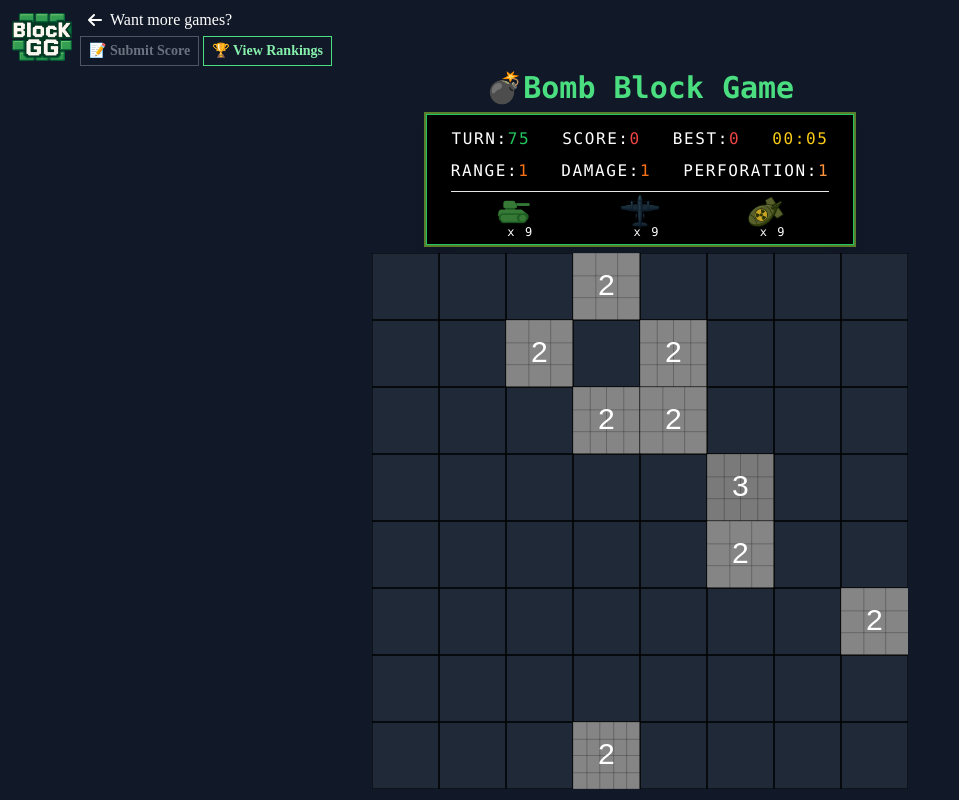
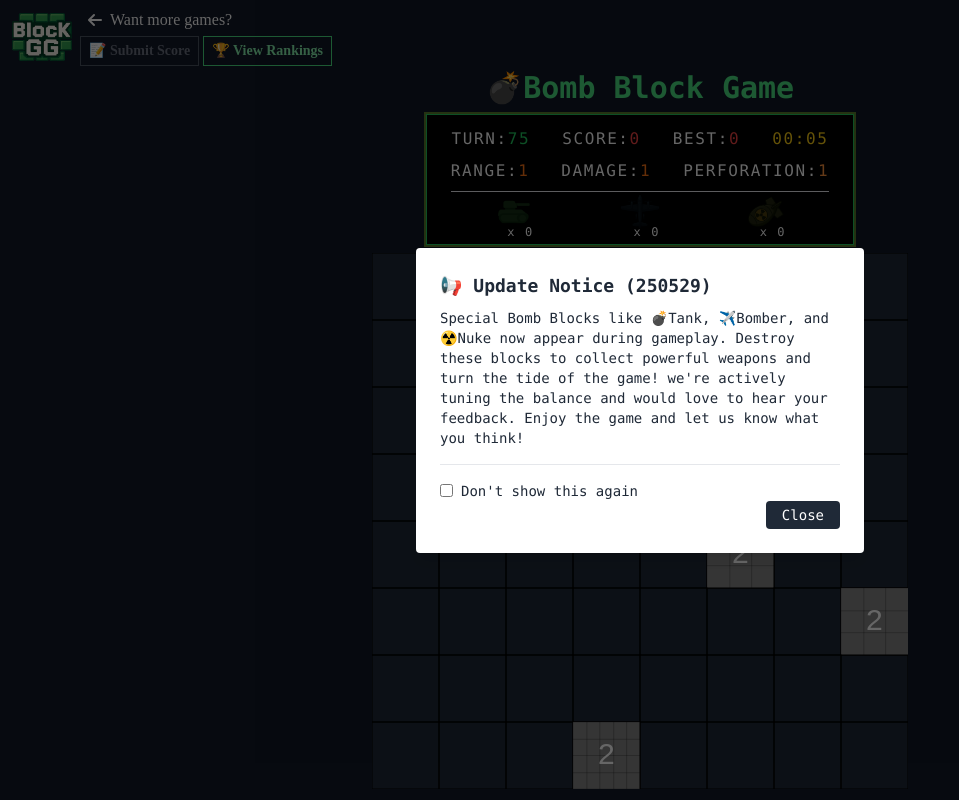
Before and after one commit to YoHaiYo/bomb-block-game-next, a Next.js app: page /bombblock in a window 1280 px wide. Shown: the top 800 px of the page, without its empty margins (0-959 px from the left). Built offline with nearby package versions, Linux system fonts and the light colour scheme; no server answers; a web font is replaced by a local one.

Commit message:
공지 모달

```diff
--- /dev/null
+++ b/src/app/bombblock/component/NoticeModal.js
@@ -0,0 +1,46 @@
+import { useState } from "react";
+
+export default function NoticeModal({ show, onClose }) {
+  const [doNotShow, setDoNotShow] = useState(false);
+  const handleClose = () => {
+    if (doNotShow) {
+      localStorage.setItem(`blockgg_notice_1`, "true"); // 공지 업데이트할때마다 숫자 추가. page.jsx도 있음.
+    }
+    onClose();
+  };
+
+  if (!show) return null;
+
+  return (
+    <div className="fixed inset-0 z-50 bg-black bg-opacity-60 flex items-center justify-center">
+      <div className="bg-white p-6 rounded shadow-lg w-full max-w-md text-gray-800 text-sm font-mono">
+        <h2 className="text-lg font-bold mb-2">📢 Update Notice (250529)</h2>
+        <p className="mb-4">
+          {`Special Bomb Blocks like 💣Tank, ✈️Bomber, and ☢️Nuke now appear during gameplay. Destroy these blocks to collect powerful weapons and turn the tide of the game!
+we're actively tuning the balance and would love to hear your feedback.
+Enjoy the game and let us know what you think!
+`}
+        </p>
+        <hr />
+        <div className="flex items-center mt-4">
+          <input
+            type="checkbox"
+            id="dontShowAgain"
+            checked={doNotShow}
+            onChange={(e) => setDoNotShow(e.target.checked)}
+            className="mr-2"
+          />
+          <label htmlFor="dontShowAgain">{`Don't show this again`}</label>
+        </div>
+        <div className="text-right">
+          <button
+            onClick={handleClose}
+            className="px-4 py-1 bg-gray-800 text-white rounded hover:bg-gray-700"
+          >
+            Close
+          </button>
+        </div>
+      </div>
+    </div>
+  );
+}
--- a/src/app/bombblock/page.jsx
+++ b/src/app/bombblock/page.jsx
@@ -16,6 +16,7 @@ import GameOverModal from "./component/GameOverModal";
 import RankingListModal from "./component/RankingListModal";
 import UpgradeModal from "./component/UpgradeModal";
 import { handleUseSpecialBomb, transformToSpecialBlock } from "./special";
+import NoticeModal from "./component/NoticeModal";
 
 export default function Page() {
   const router = useRouter();
@@ -53,11 +54,12 @@ export default function Page() {
   const [message, setMessage] = useState("");
   const [showRankingList, setShowRankingList] = useState(false);
   const [selectedUpgrade, setSelectedUpgrade] = useState(null);
+  const [showNoticeModal, setShowNoticeModal] = useState(false);
 
   const [ownedSpecialWeapons, setOwnedSpecialWeapons] = useState({
-    tank: 9,
-    bomber: 9,
-    nuke: 9,
+    tank: 0,
+    bomber: 0,
+    nuke: 0,
   });
 
   // 🔹 캔버스 크기 자동 조정
@@ -465,6 +467,10 @@ export default function Page() {
     setBestScore(savedBestScore);
     drawGrid();
     window.addEventListener("resize", resizeCanvas);
+    const hide = localStorage.getItem("blockgg_notice_1");
+    if (!hide) {
+      setShowNoticeModal(true);
+    }
     return () => window.removeEventListener("resize", resizeCanvas);
   }, []);
 
@@ -740,6 +746,10 @@ export default function Page() {
           onClose={() => setShowRankingList(false)}
         />
       )}
+      <NoticeModal
+        show={showNoticeModal}
+        onClose={() => setShowNoticeModal(false)}
+      />
     </section>
   );
 }
```
